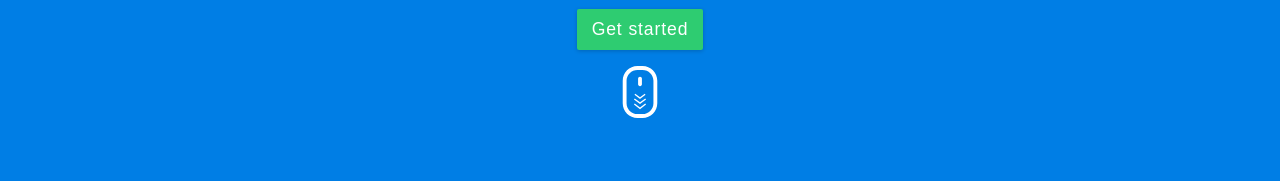
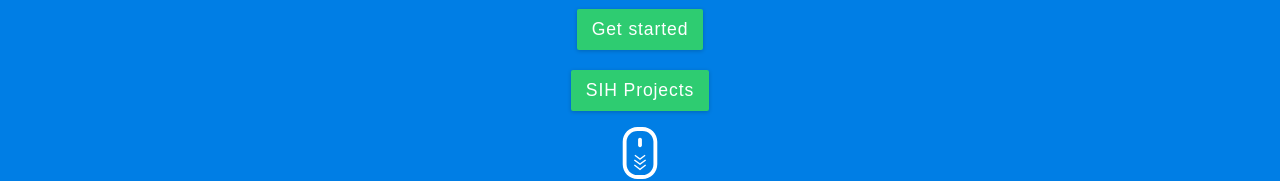
Before and after one commit to Mr-Sunglasses/kiet-project-bank, a React (Create React App) app: page / in a window 1280 px wide. Shown: the part 722-903 px from the top of the page. Built offline with nearby package versions, Linux system fonts and the light colour scheme.

Commit message:
Added SIH Button

```diff
--- a/src/components/LinkButton/LinkButton.jsx
+++ b/src/components/LinkButton/LinkButton.jsx
@@ -14,6 +14,12 @@ class LinkButton extends Component {
         >
           <span> Get started </span>
         </a>
+        <a
+          className="LinkButton"
+          href="https://kietprojectbank.netlify.app/"
+        >
+          <span> SIH Projects</span>
+        </a>
         <div className="Scroll-Down-Wrapper">
           <img className="Scroll-Down" onClick={() => { window.scrollBy({ top: window.innerHeight - 80, left: 0, behavior: "smooth" }); }} src={scrollDown} alt="Scroll Down!" width="64" height="64" />
         </div>
```
